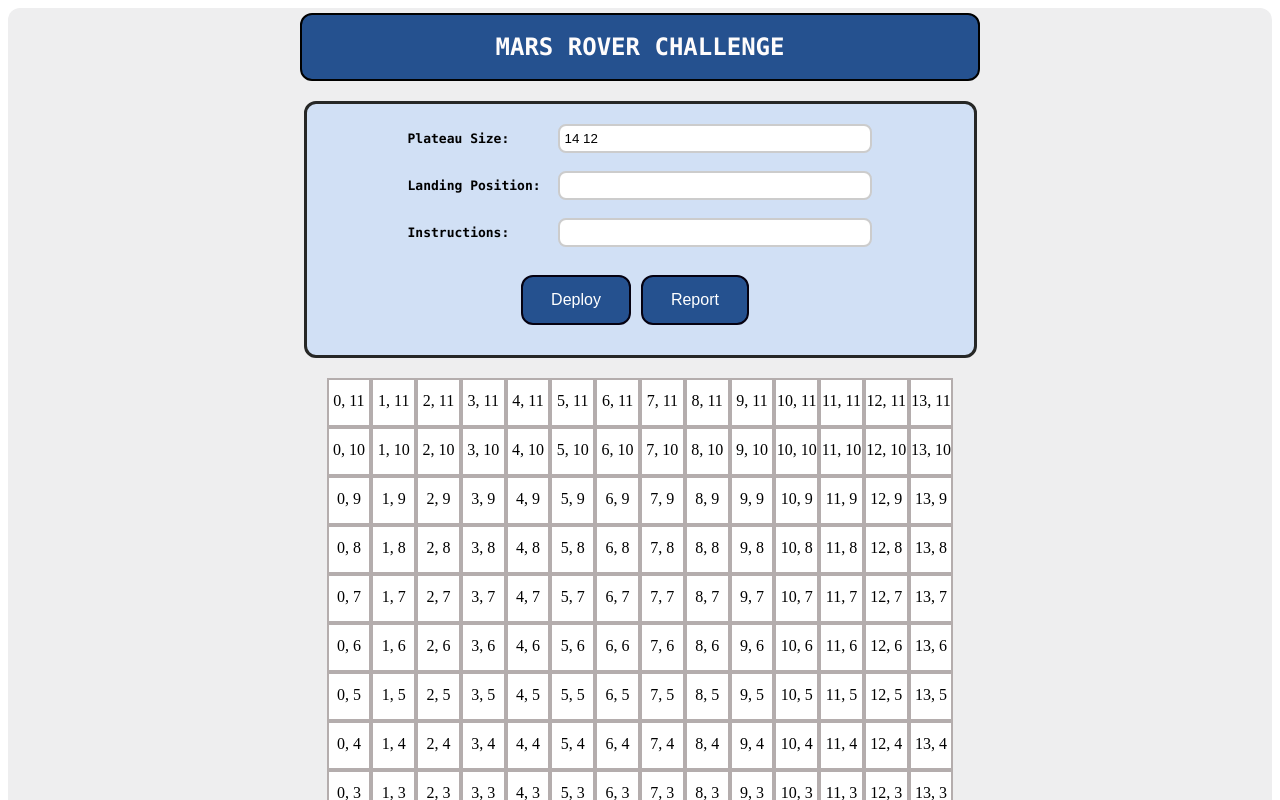
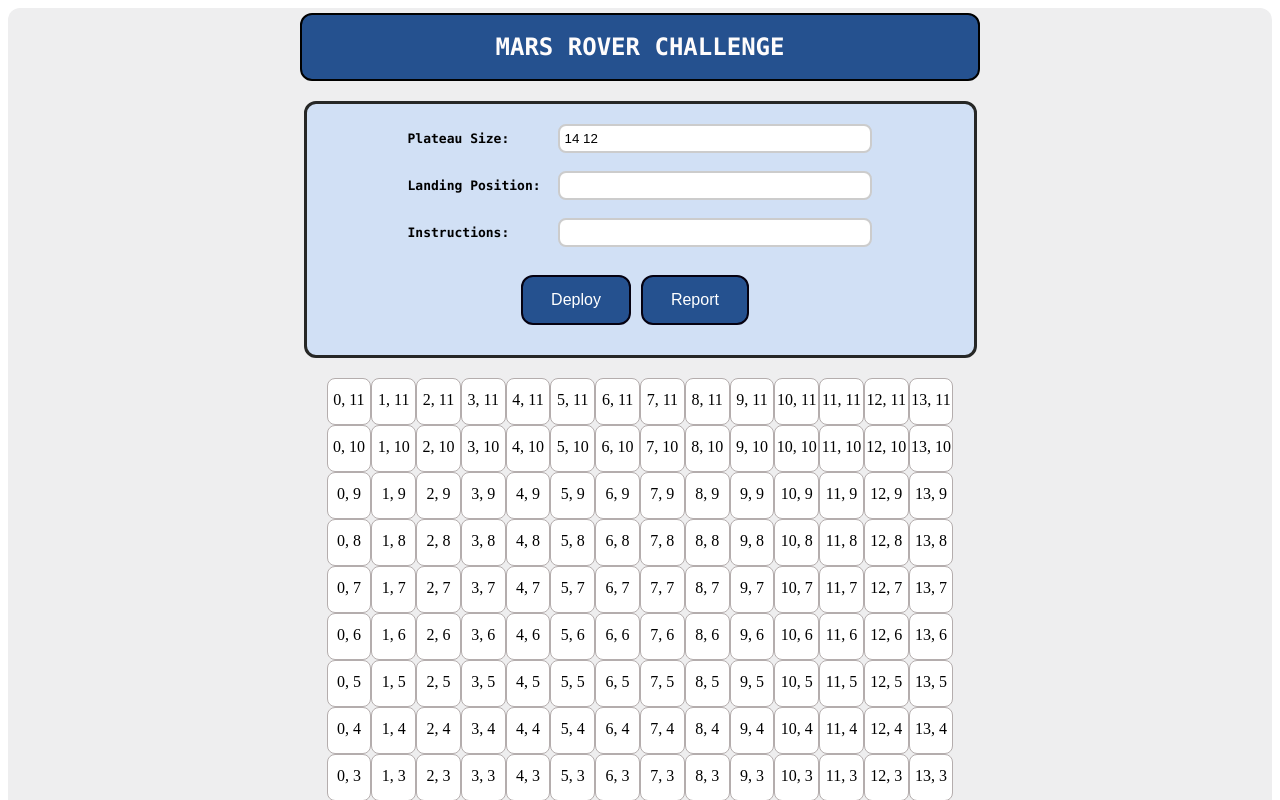
Before and after one commit to saviopinho/mars-rover-challenge-fullstack, a React (Create React App) app in the folder frontend/: page / in a window 1280 px wide. Shown: the top 800 px of the page. Built offline with nearby package versions, Linux system fonts and the light colour scheme; no server answers.

Commit message:
fix-radius-tile

```diff
--- a/frontend/src/components/Grid.css
+++ b/frontend/src/components/Grid.css
@@ -8,8 +8,9 @@
 .tile {
     width: 50px;
     height: 45px;
-    border: 2px solid rgb(180, 173, 173);
+    border: 1px solid rgb(180, 173, 173);
     text-align: center;
+    border-radius: 8px;
 }
 
 .black {
--- a/frontend/src/components/Tile.js
+++ b/frontend/src/components/Tile.js
@@ -10,6 +10,7 @@ function Tile(props) {
                 textAlign: 'center',
                 verticalAlign: 'middle',
                 lineHeight: '42px',
+                borderRadius: '8px',
             }}
             id={id}
             className={`${row},${col} tile`}
```
